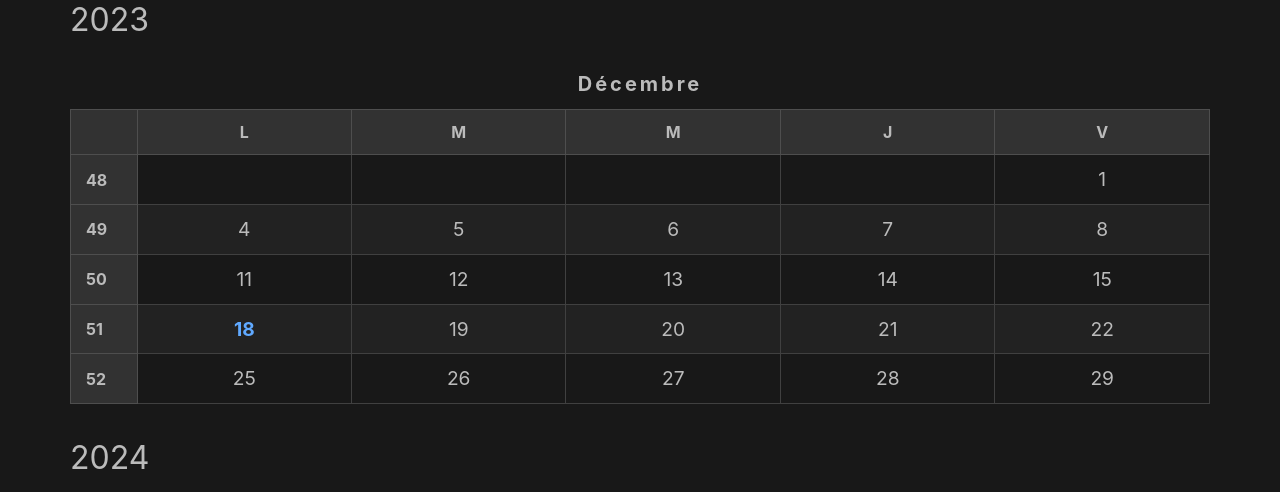
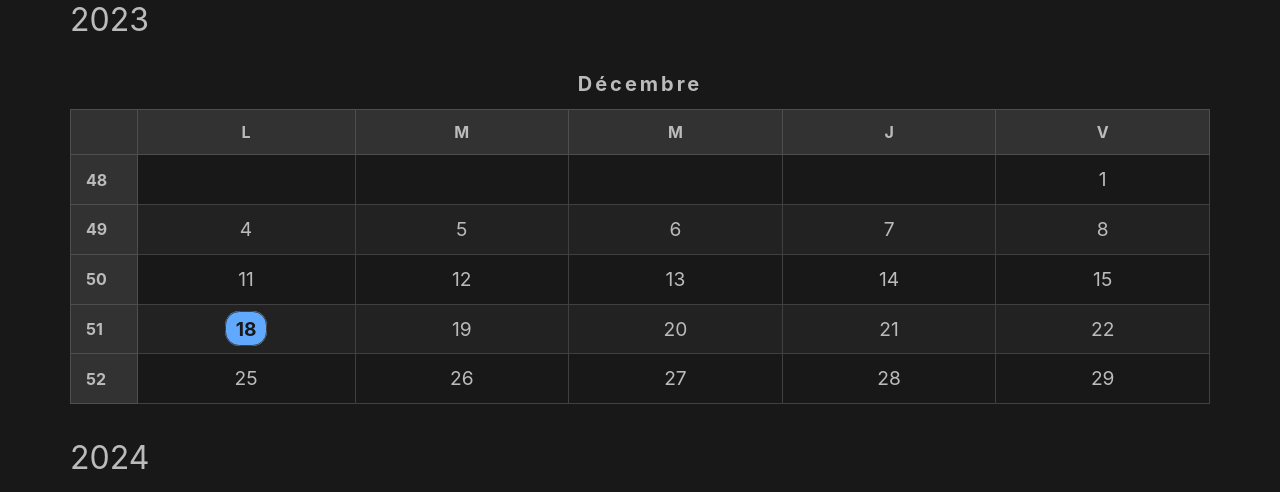
Before and after one commit to 3OLEN/projet-31, a Jekyll site: the page built from docs/planning.html, in a window 1280 px wide. Shown: the part 174-666 px from the top of the page. Built offline with Jekyll 4.4.1, drawn with Linux system fonts in a browser that asks for light colours.

Commit message:
✨ [Planning] Link to roadmap
✨ Features
===========

* Define link from session to related roadmap page

💄 Styling
==========

* Set custom rules to display linked session day

```diff
--- a/docs/_sass/minima/_custom-pages.scss
+++ b/docs/_sass/minima/_custom-pages.scss
@@ -25,6 +25,29 @@ table {
         .day {
           font-size: 1.2em;
           text-align: center;
+
+          &-roadmap {
+            background-color: var(--roadmap-color);
+            border: 1px solid $border-color-01;
+            border-radius: 0.75em;
+            color: $background-color;
+            font-weight: bold;
+            padding: 0.25em 0.5em;
+            text-decoration: none;
+
+            &:hover {
+              background-color: $background-color;
+              border-color: var(--roadmap-color);
+              color: var(--roadmap-color);
+            }
+
+            &.session {
+              --roadmap-color: #{$color-primary};
+            }
+            &.final {
+              --roadmap-color: #{$color-secondary};
+            }
+          }
         }
         .component {
           column-gap: 0.5em;
--- a/docs/planning.html
+++ b/docs/planning.html
@@ -13,6 +13,7 @@ permalink: /planning
 
 {% comment %}Build calendar{% endcomment %}
 {% assign dates_per_year = all_dates | group_by_exp: "item", "item.date.value | truncate: 4, ''" %}
+{% assign session_no = 0 %}
 {% for year_grouped_dates in dates_per_year %}
     {% assign loop_year = year_grouped_dates.name %}
     <h2>{{ loop_year }}</h2>
@@ -116,27 +117,42 @@ permalink: /planning
                 {% endfor %}
             {% endif %}
 
-            <td
+            {% comment %}Données d'affichage liées au type{% endcomment %}
+            {% assign cell_title = nil %}
+            {% assign day_class = nil %}
+            {% assign roadmap_index = nil %}
             {% case project_date.type %}
                 {% when "session" %}
-                title="Séance de projet transverse."
+                    {% assign cell_title = "Séance de projet transverse." %}
+                    {% assign day_class = "text-primary" %}
+                    {% assign session_no = session_no | plus: 1 %}
+                    {% assign roadmap_index = session_no | minus: 1 %}
                 {% when "final" %}
-                title="Soutenance du projet transverse."
+                    {% assign cell_title = "Soutenance du projet transverse." %}
+                    {% assign day_class = "text-secondary" %}
+                    {% assign session_no = session_no |plus: 1 %}
+                    {% assign roadmap_index = session_no | minus: 1 %}
                 {% else %}
             {% endcase %}
+
+            {% assign roadmap_page = nil %}
+            {% if roadmap_index %}
+                {% assign roadmap_page = site.roadmap[roadmap_index] %}
+            {% endif %}
+
+            <td
+                {% if cell_title %}title="{{ cell_title }}"{% endif %}
             >
                 <div class="day">
-                    <strong
-                            {% case project_date.type %}
-                                {% when "session" %}
-                                    class="text-primary"
-                                {% when "final" %}
-                                    class="text-secondary"
+                    {% if roadmap_page %}
+                        <a class="day-roadmap {{ project_date.type }}" href="{{ roadmap_page.url | relative_url }}">
+                            {{ loop_date | date: "%e" }}
+                        </a>
                     {% else %}
-                            {% endcase %}
-                    >
+                        <strong {% if day_class %}class="{{ day_class }}"{% endif %}>
                             {{ loop_date | date: "%e" }}
                         </strong>
+                    {% endif %}
                 </div>
 
                 {% comment %} <!-- Prise en charge des données multiples d'une même date --> {% endcomment %}
```
Lines whose indentation alone changed are shown as unchanged.
